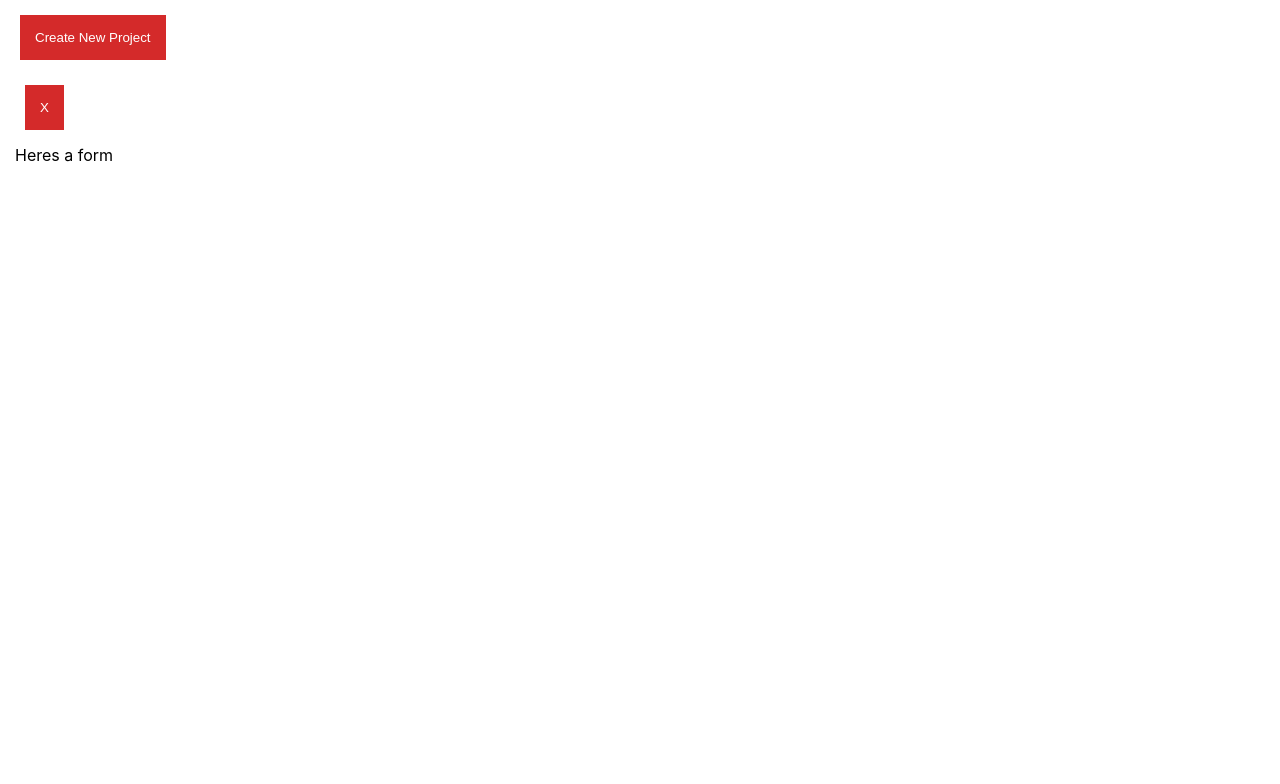
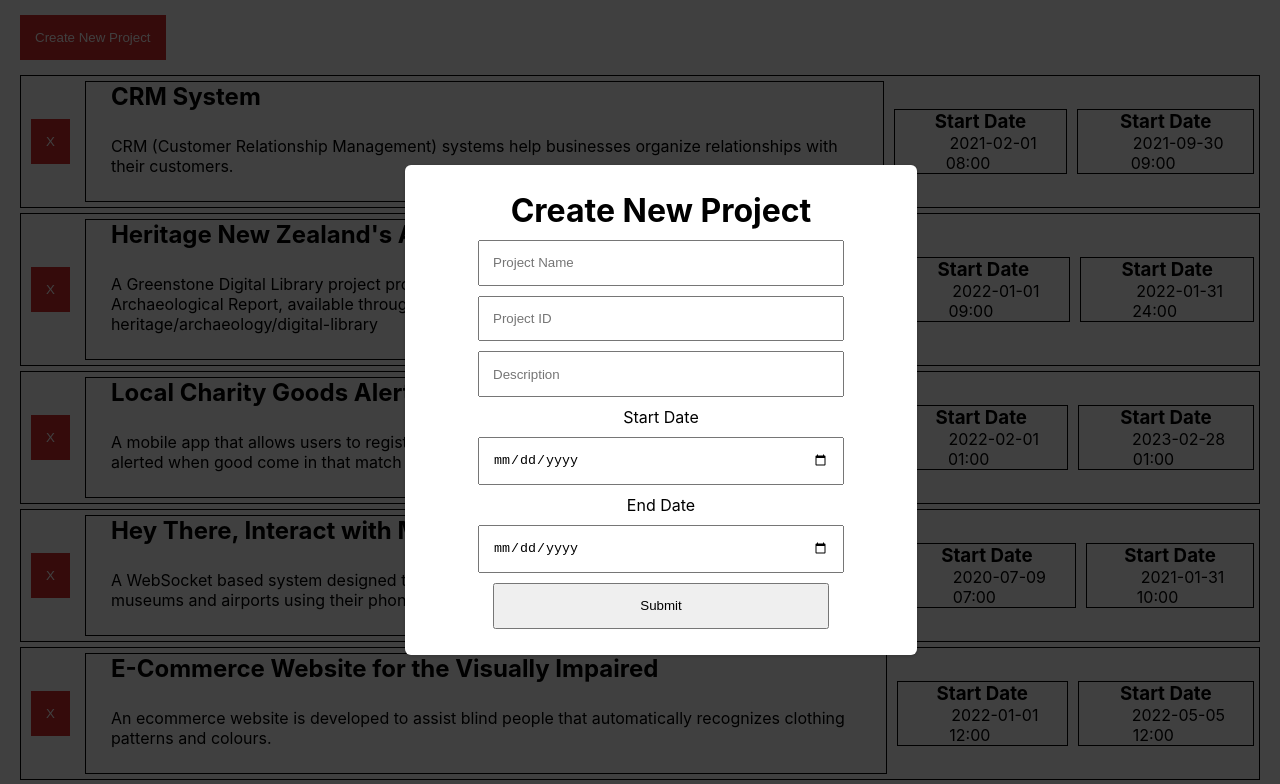
Before and after one commit to TrentButler7/SimpleReactApp, a React (Create React App) app: page / in a window 1280 px wide. Both pictures are taken after a click on the button "Create New Project". Shown: the top 784 px of the page. Built offline with nearby package versions, Linux system fonts and the light colour scheme.

Commit message:
display JSON with limited styling

```diff
--- a/src/App.js
+++ b/src/App.js
@@ -1,6 +1,7 @@
 import './css/App.css';
 import Project from './components/Project';
 import Form from './components/Form';
+import Backdrop from './components/Backdrop'
 import { useState } from 'react';
 
 function App() {
@@ -10,11 +11,20 @@ function App() {
     setFormOpen(true);
   }
 
+  function cancelNewProjectHandler(){
+    setFormOpen(false);
+  }
+
+  function submitNewProjectHandler(){
+    setFormOpen(false);
+  }
+
   return (
     <div className='wrapper'>
       <button className='btnNewProject' onClick={newProjectHandler}>Create New Project</button>
       <Project />
-      { formIsOpen && <Form />}
+      { formIsOpen && <Form onFormSubmit={submitNewProjectHandler}/>}
+      { formIsOpen && <Backdrop onClick={cancelNewProjectHandler}/>}
     </div>
   );
 }
--- /dev/null
+++ b/src/components/Backdrop.js
@@ -0,0 +1,7 @@
+import '../css/Form.css';
+
+function Backdrop(props) {
+    return <div className='backdrop' onClick={props.onClick} />;
+}
+
+export default Backdrop;
--- a/src/components/Form.js
+++ b/src/components/Form.js
@@ -1,6 +1,25 @@
-function Form(){
+import '../css/Form.css';
+
+function Form(props){
+    function handleSubmit(event){
+        event.preventDefault();
+        props.onFormSubmit();
+    }
+
     return(
-        <div>Heres a form</div>
+        <div className="form">
+            <h1>Create New Project</h1>
+            <form onSubmit={handleSubmit}>
+                <input type="text" placeholder='Project Name' />
+                <input type="number" placeholder='Project ID' />
+                <input type="text" placeholder='Description' />
+                <label>Start Date</label>
+                <input type="date" />
+                <label>End Date</label>
+                <input type="date" />
+                <input type="submit" value="Submit" />
+            </form>
+        </div>
     );
 }
 
--- a/src/components/Project.js
+++ b/src/components/Project.js
@@ -1,20 +1,43 @@
 import '../css/Project.css';
-import {useState} from 'react';
+import {Component} from 'react';
 
-function Project(props){
-    function deleteHandler(){
-
+class Project extends Component{
+    constructor(){
+        super();
+        this.state= { data: [] }
     }
 
-    return(
-        <div>
-            <button className="btnCloseProject" onClick={deleteHandler}>X</button>
-            <h2>{props.projectName}</h2>
-            <p>{props.description}</p>
-            <p>{props.start_date}</p>
-            <p>{props.end_date}</p>
-        </div>
-    );
+    componentDidMount(){
+        fetch('./data.json')
+        .then(response=>response.json())
+        .then(result => { this.setState({data: result}) })
+    }
+
+    render(){
+        const projectsList = this.state.data.map( item => (
+            <div className='projectItem'>
+                <button className="btnDeleteProject">X</button>
+                <div className='titleDescContainer'>
+                    <h2>{item.projectName}</h2>
+                    <p className='desc'>{item.description}</p>
+                </div>
+                <div className='dateContainer'>
+                    <h3>Start Date</h3>
+                    <p>{item.start_date}</p>
+                </div>
+                <div className='dateContainer'>
+                    <h3>Start Date</h3>
+                    <p>{item.end_date}</p>
+                </div>
+            </div>
+        ));
+
+        return(
+            <div className='projectContainer'>
+                {projectsList}
+            </div>
+        );
+    }
 }
 
 export default Project;
--- /dev/null
+++ b/src/css/Form.css
@@ -0,0 +1,34 @@
+.form {
+    box-shadow: 0 1px 4px rgba(0, 0, 0, 0.2);
+    border-radius: 6px;
+    background-color: white;
+    padding: 1rem;
+    text-align: center;
+    width: 30rem;
+    z-index: 10;
+    position: fixed;
+    top: 20vh;
+    left: calc(50% - 15rem);
+}
+
+.backdrop {
+    position: fixed;
+    z-index: 1;
+    background-color: rgba(0, 0, 0, 0.75);
+    width: 100%;
+    height: 100vh;
+    top: 0;
+    left: 0;
+    margin: 0;
+}
+
+input{
+    display: block;
+    margin: 10px auto 10px auto;
+    padding: 1em;
+    width: 70%;
+}
+
+h1{
+    margin: 10px;
+}
--- a/src/css/Project.css
+++ b/src/css/Project.css
@@ -8,12 +8,33 @@ button, p, h2{
     margin: 10px;
 }
 
-h2{
-    padding: 0px;
-}
-
 button{
     background-color: rgb(212, 42, 42);
     color: white;
     border: none;
 }
+
+.projectItem{
+    display: flex;
+    align-items: center;
+    border: solid black 1px;
+}
+
+.titleDescContainer{
+    border: solid black 1px;
+    flex-basis: 70%;
+}
+
+.titleDescContainer p, .titleDescContainer p{
+    display: block;
+}
+
+h3{
+    margin: 0px;
+}
+
+.dateContainer{
+    text-align: center;
+    border: solid black 1px;
+    flex-grow: 1;
+}
```
